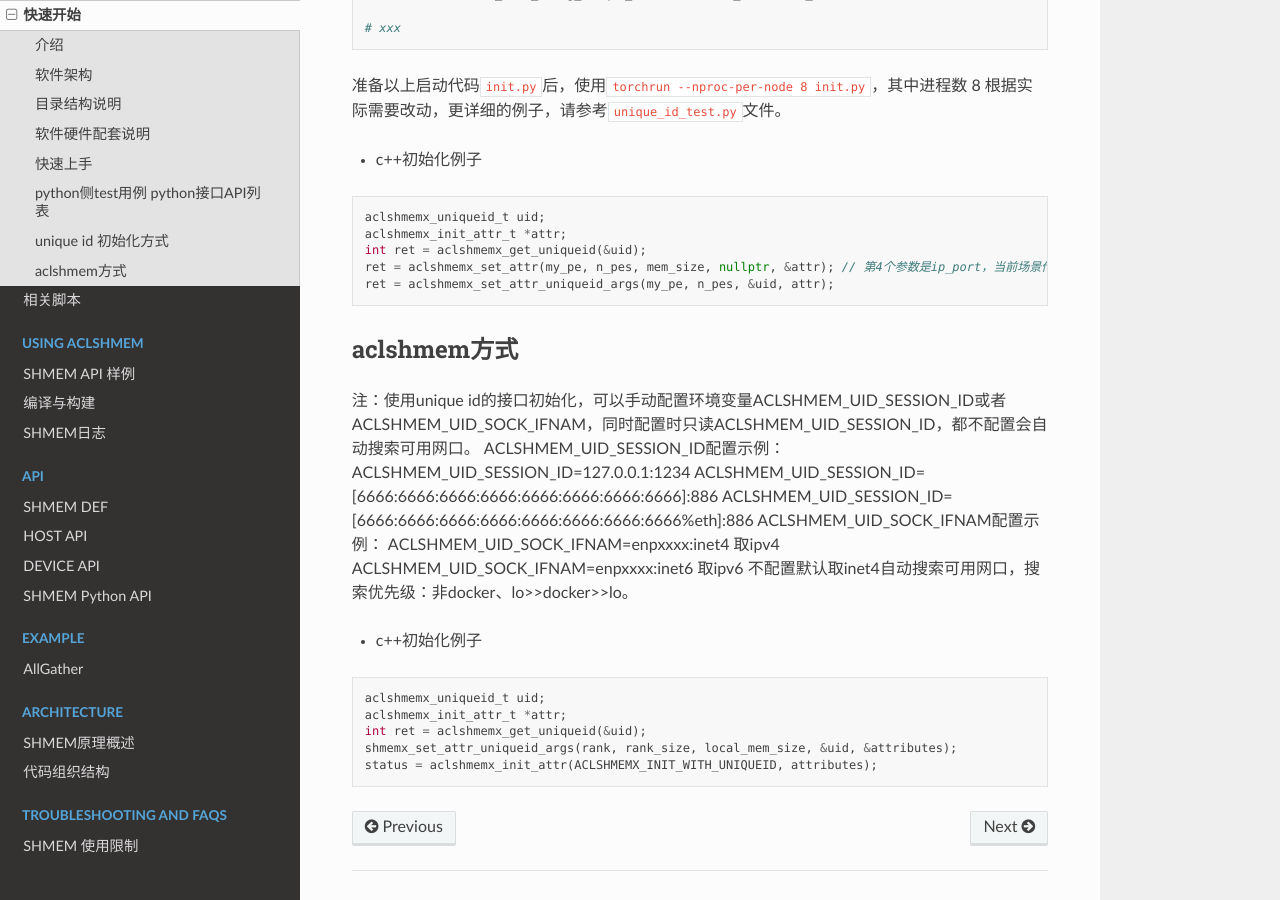
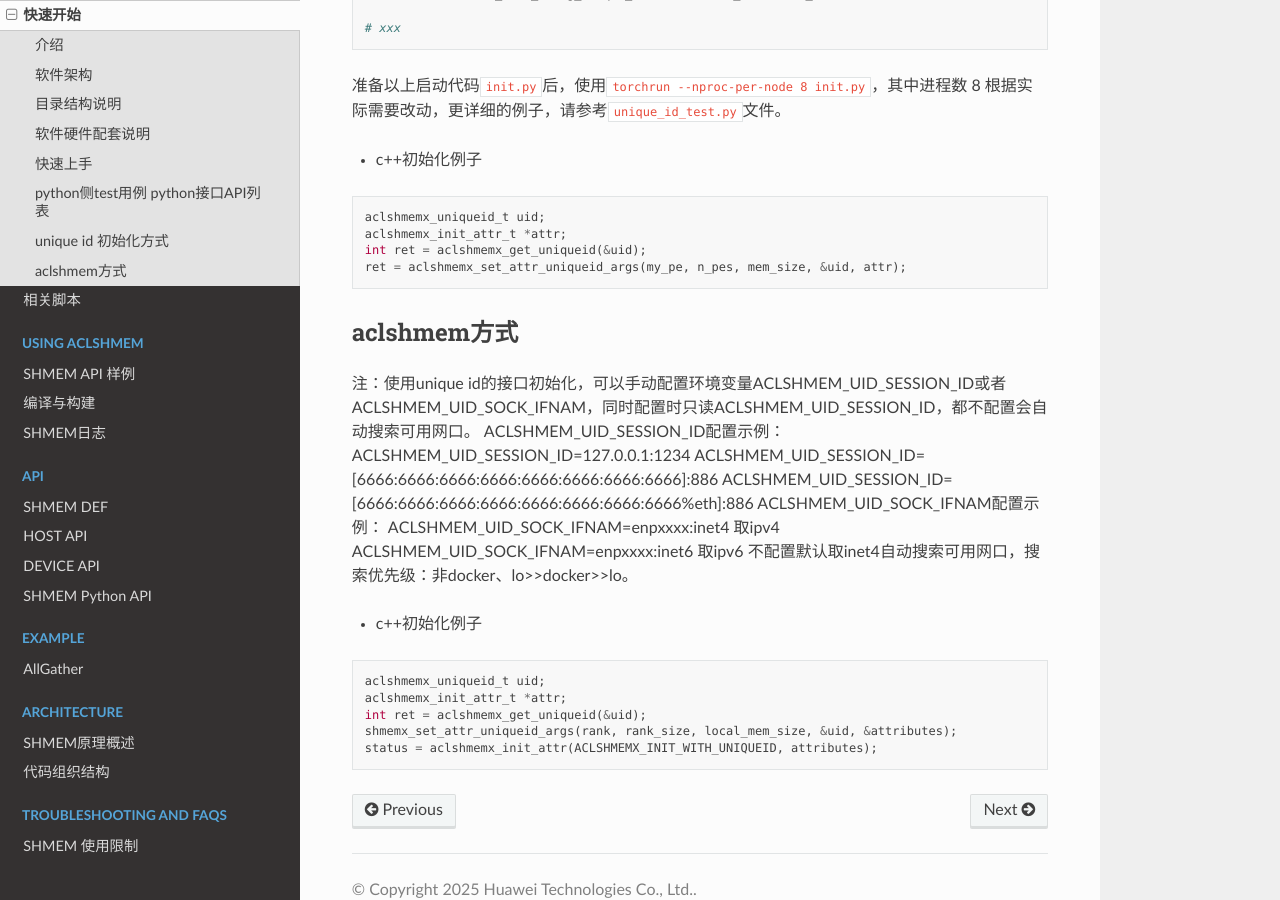
Before and after one commit to hicann/shmem, a Sphinx documentation site: the page built from docs/quickstart.md, in a window 1280 px wide and 900 px high, scrolled down 3734 px. Built offline with Sphinx 7.4.7 and the Read the Docs theme 3.1.0, drawn with Linux system fonts in a browser that asks for light colours.

Commit message:
【文档修改】aclshmemx_set_attr remove
Co-authored-by: zhangyunqi<zhangyunqi5@huawei.com>



# message auto-generated for no-merge-commit merge:
!54 merge fixdocc into master

【文档修改】aclshmemx_set_attr remove

Created-by: zhangyunqi
Commit-by: zhangyunqi
Merged-by: cann-robot
Description: ## 描述
<!--在这里详细描述你的改动，包括改动的原因和所采取的方法。-->
aclshmemx_set_attr remove
## 关联的Issue
<!-- 如果这个PR是为了解决特定的Issue，请在这里提供Issue链接。例如：关联Issue #123-->
<!-- 如果这个PR是为了解决特定的问题单，请在这里描述问题单单号。-->

## 测试
<!--描述进行了哪些测试来验证你的改动。包括但不限于二级冒烟、算子泛化等。-->

## 文档更新
<!--如果这个PR包含文档的更新，请在这里指出。例如：更新了README.md文件。-->

## 类型标签
<!--  [x] 表示选中 -->
- [ ] Bug修复
- [ ] 新特性
- [ ] 性能优化
- [x] 文档更新
- [ ] 其他，请描述：




See merge request: cann/shmem!54

````diff
--- a/docs/quickstart.md
+++ b/docs/quickstart.md
@@ -166,8 +166,7 @@ ret = ash.aclshmem_init_using_unique_id(rank, world_size, mem_size, uid)
 aclshmemx_uniqueid_t uid;
 aclshmemx_init_attr_t *attr;
 int ret = aclshmemx_get_uniqueid(&uid);
-ret = aclshmemx_set_attr(my_pe, n_pes, mem_size, nullptr, &attr); // 第4个参数是ip_port，当前场景传入nullptr
-ret = aclshmemx_set_attr_uniqueid_args(my_pe, n_pes, &uid, attr);
+ret = aclshmemx_set_attr_uniqueid_args(my_pe, n_pes, mem_size, &uid, attr);
 ```
 ## aclshmem方式
 注：使用unique id的接口初始化，可以手动配置环境变量ACLSHMEM_UID_SESSION_ID或者ACLSHMEM_UID_SOCK_IFNAM，同时配置时只读ACLSHMEM_UID_SESSION_ID，都不配置会自动搜索可用网口。
````
Also changed, not shown: 2 other files.
